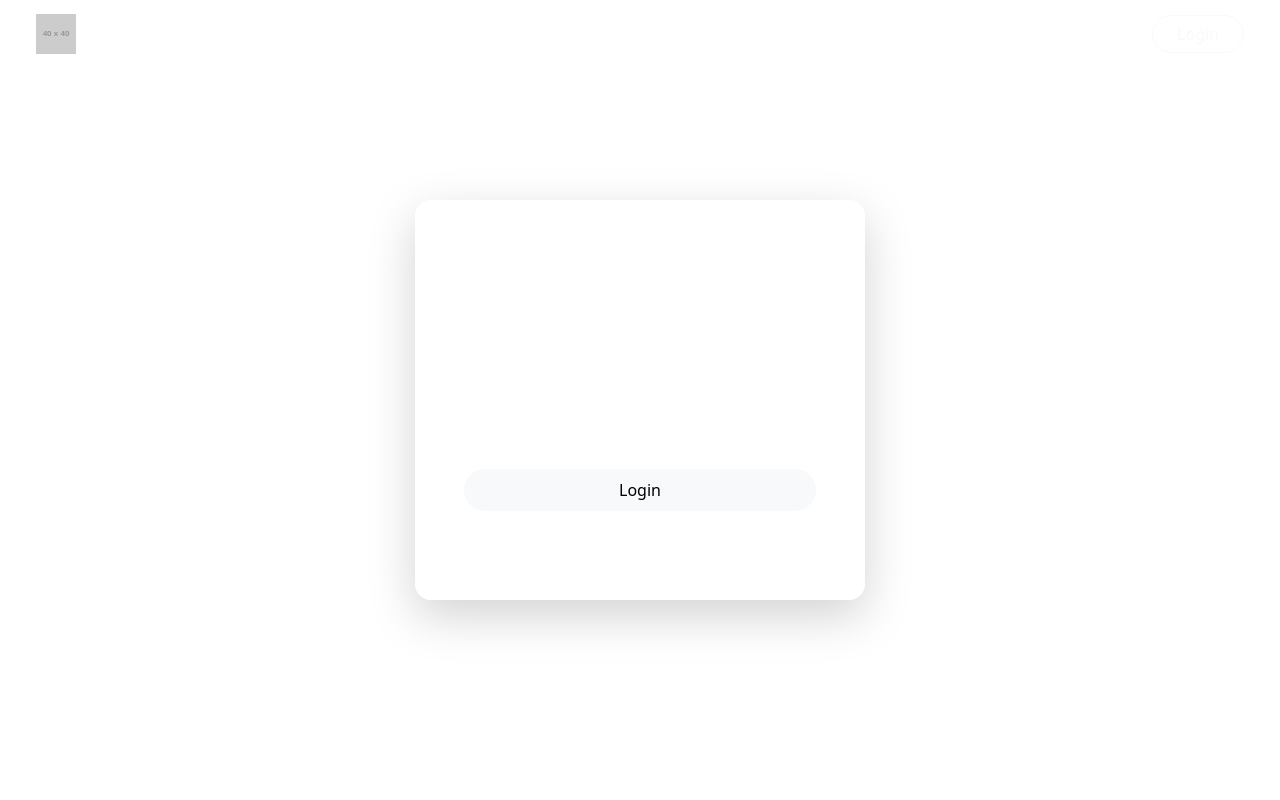
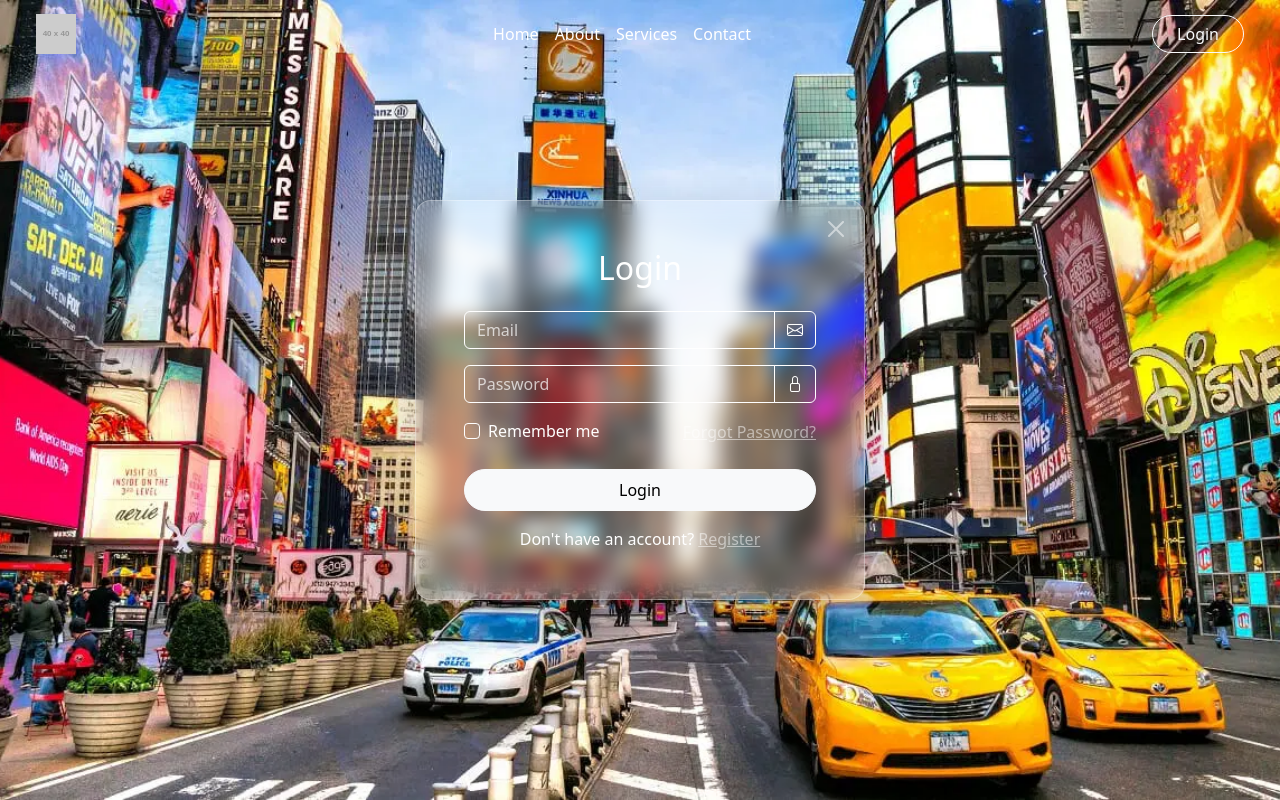
Before and after one commit to yasmimdarochabarbosa3-oss/appLogin, a plain HTML site: page index.html in a window 1280 px wide. Drawn offline with nearby package versions, Linux system fonts and the light colour scheme; the site is published under a folder, as on GitHub Pages, so addresses that start at the root find nothing; placeholder pictures from the web are drawn by us.

Commit message:
Alterando a imagem

```diff
--- a/style.css
+++ b/style.css
@@ -1,6 +1,6 @@
 /* Fundo da imagem (coloque sua imagem aqui) */
 body {
-    background-image: url('/img4.webp'); /* Sua imagem de fundo aqui */
+    background-image: url('img4.webp'); /* Sua imagem de fundo aqui */
     background-size: cover;
     background-position: center;
     background-repeat: no-repeat;
```
